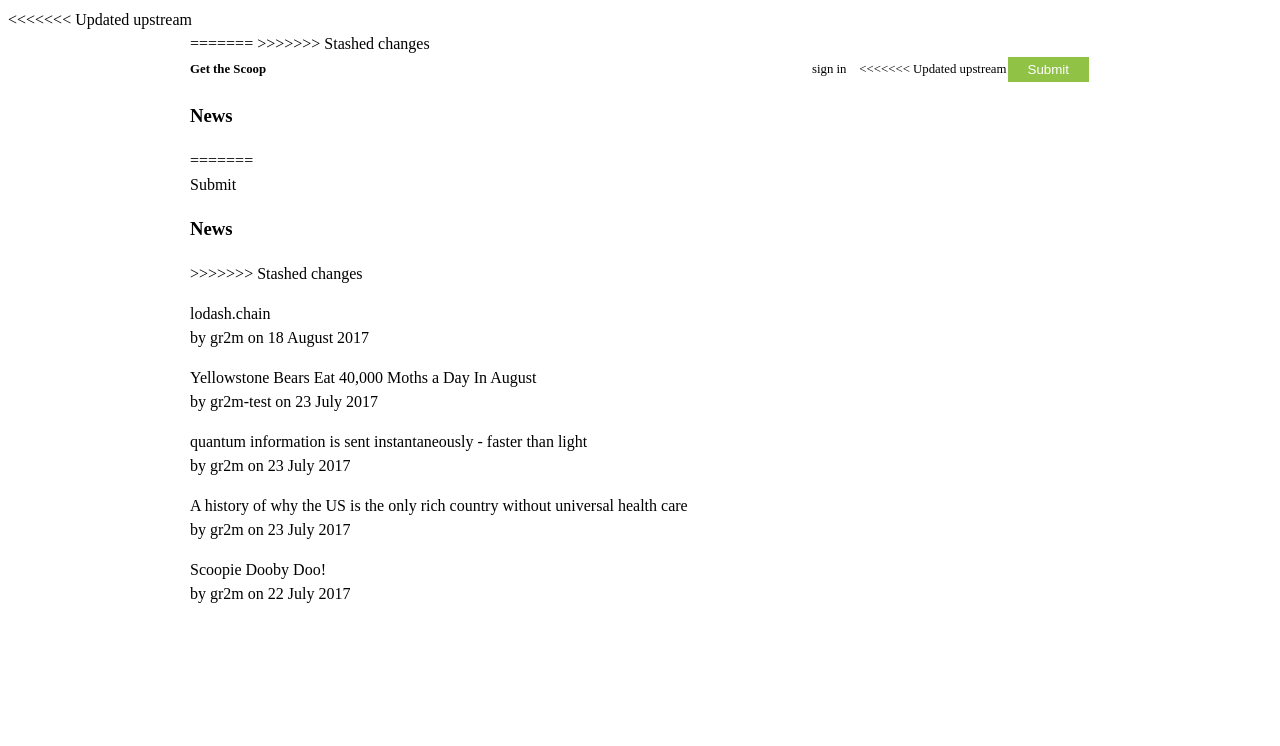
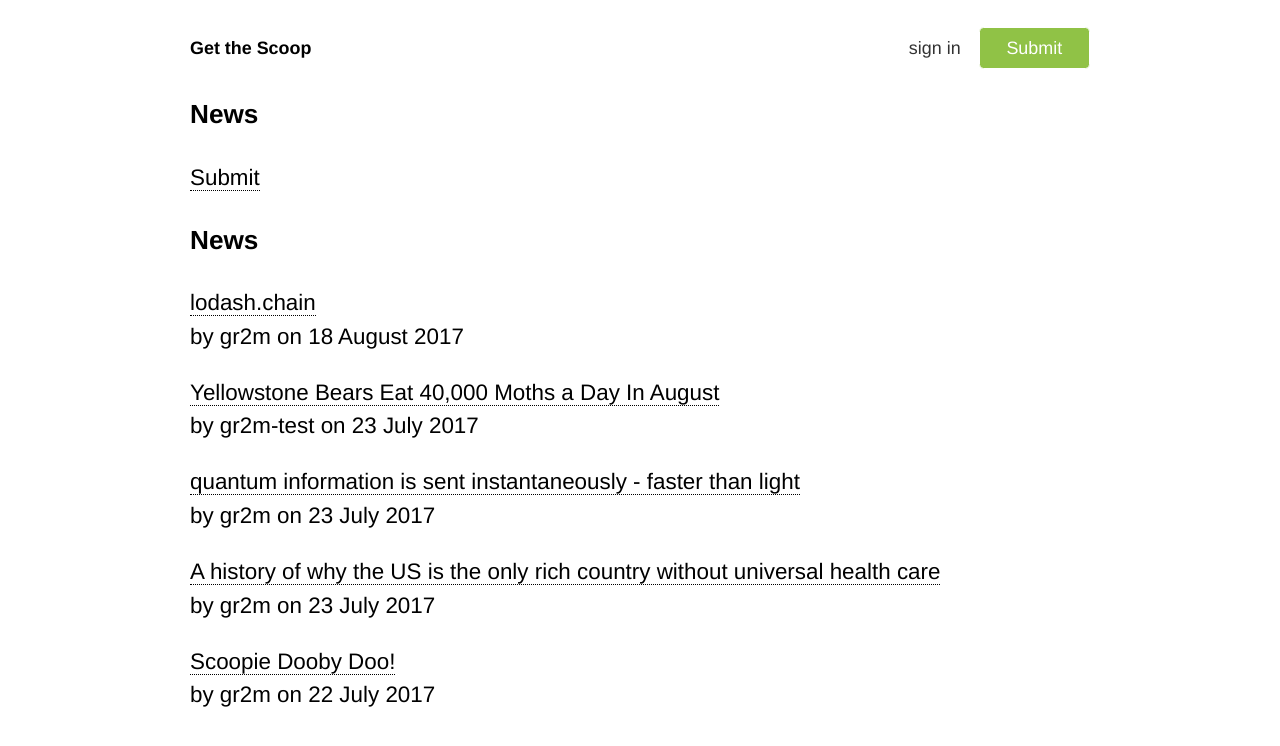
Before and after one commit to octonews/octonews, a Jekyll site: the page built from index.md, in a window 1280 px wide. Shown: the top 746 px of the page. Built offline with Jekyll 4.4.1, drawn with Linux system fonts in a browser that asks for light colours; nearby versions of some CDN libraries.

Commit message:
fix conflicts and remove git comments

```diff
--- a/_layouts/default.html
+++ b/_layouts/default.html
@@ -4,11 +4,6 @@
   {% include head.html %}
 
   <body data-account-status>
-<<<<<<< Updated upstream
-    <main class="page-content" aria-label="Content">
-
-=======
->>>>>>> Stashed changes
     <header>
       <ul>
         <li id="title" {% if page.url == '/' %}class="active"{% endif %}><a href="/">{{ site.title }}</a></li>
@@ -16,16 +11,16 @@
         <li id="account">
           <!-- populated in main.js -->
         </li>
-<<<<<<< Updated upstream
+
         <li {% if page.url == '/submit/' %}class="active"{% endif %}><a href="/submit"><button>Submit</button></a></li>
 
       </ul>
     </header>
+    <main class="page-content" aria-label="Content">
 
       <div class="content">
         <h3>{{ page.title }}</h3>
 
-=======
         <li {% if page.url == '/submit/' %}class="active"{% endif %}><a href="/submit">Submit</a></li>
 
       </ul>
@@ -35,7 +30,6 @@
       <div class="content">
         <h3>{{ page.title }}</h3>
 
->>>>>>> Stashed changes
         {{ content }}
       </div>
     </main>
--- a/assets/main.css
+++ b/assets/main.css
@@ -1,7 +1,4 @@
-<<<<<<< Updated upstream
 
-=======
->>>>>>> Stashed changes
 /* Default Styles
 ============================================ */
 
@@ -17,11 +14,7 @@ html {
 
 body {
   background-color: white;
-<<<<<<< Updated upstream
-  color: #141414;
-=======
   color: black;
->>>>>>> Stashed changes
   font-size: 1.4em;
   font-weight: normal;
   line-height: 1.5;
@@ -37,13 +30,10 @@ a {
   text-decoration: none;
 }
 
-<<<<<<< Updated upstream
-=======
 .content a {
   border-bottom: 1px dotted black;
 }
 
->>>>>>> Stashed changes
 input, button {
   display: inline-block;
   border-radius: 0.25em;
@@ -84,7 +74,6 @@ button:focus {
   max-width: 900px;
   width: 100%;
   margin: 0 auto;
-<<<<<<< Updated upstream
 }
 
 header {
@@ -100,7 +89,6 @@ header {
   max-width: 900px;
   width: 100%;
   margin: 0 auto;
->>>>>>> Stashed changes
   margin-top: 1.5em;
   font-size: 80%;
 }
@@ -108,11 +96,7 @@ header {
 header ul, header li {
   display: flex;
   align-items: center;
-<<<<<<< Updated upstream
   color: #333;
-=======
-  color: #1b1b1b;
->>>>>>> Stashed changes
 }
 
 header ul {
```
Also changed, not shown: 1 other file.
